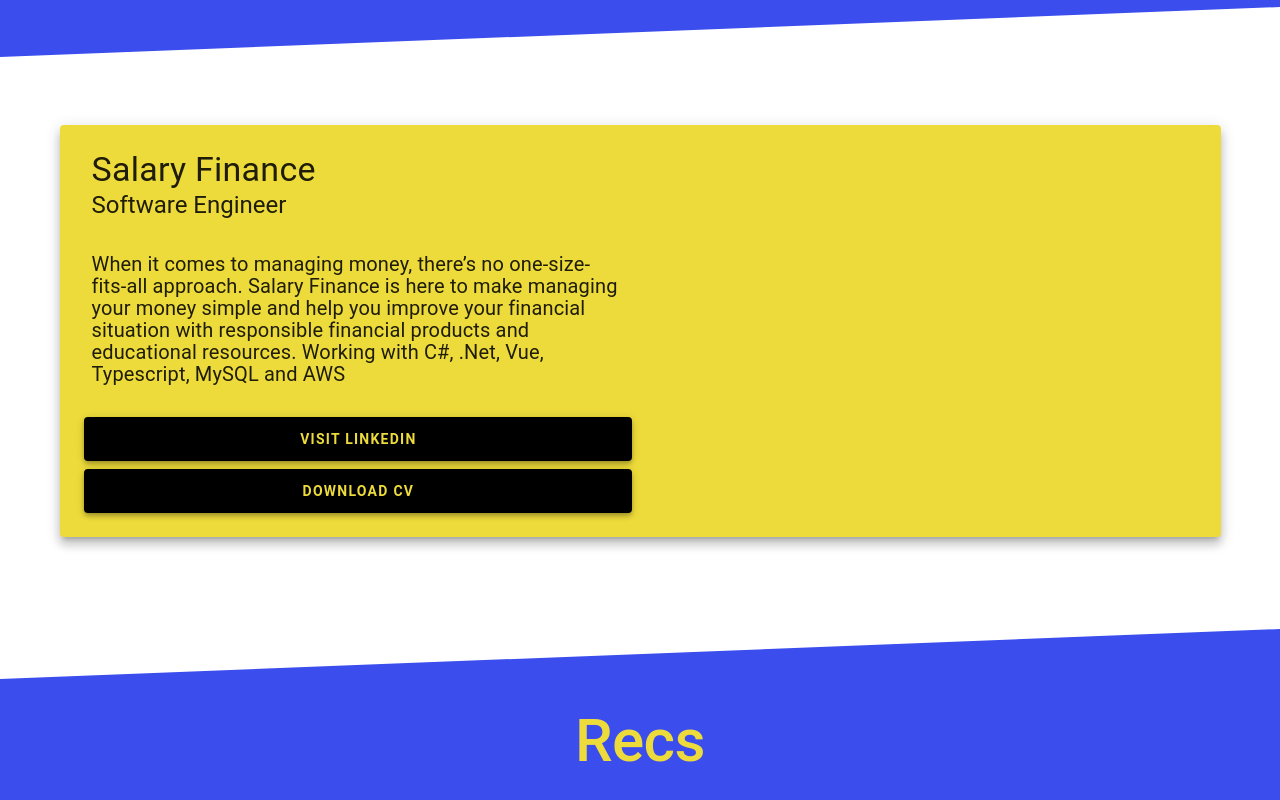
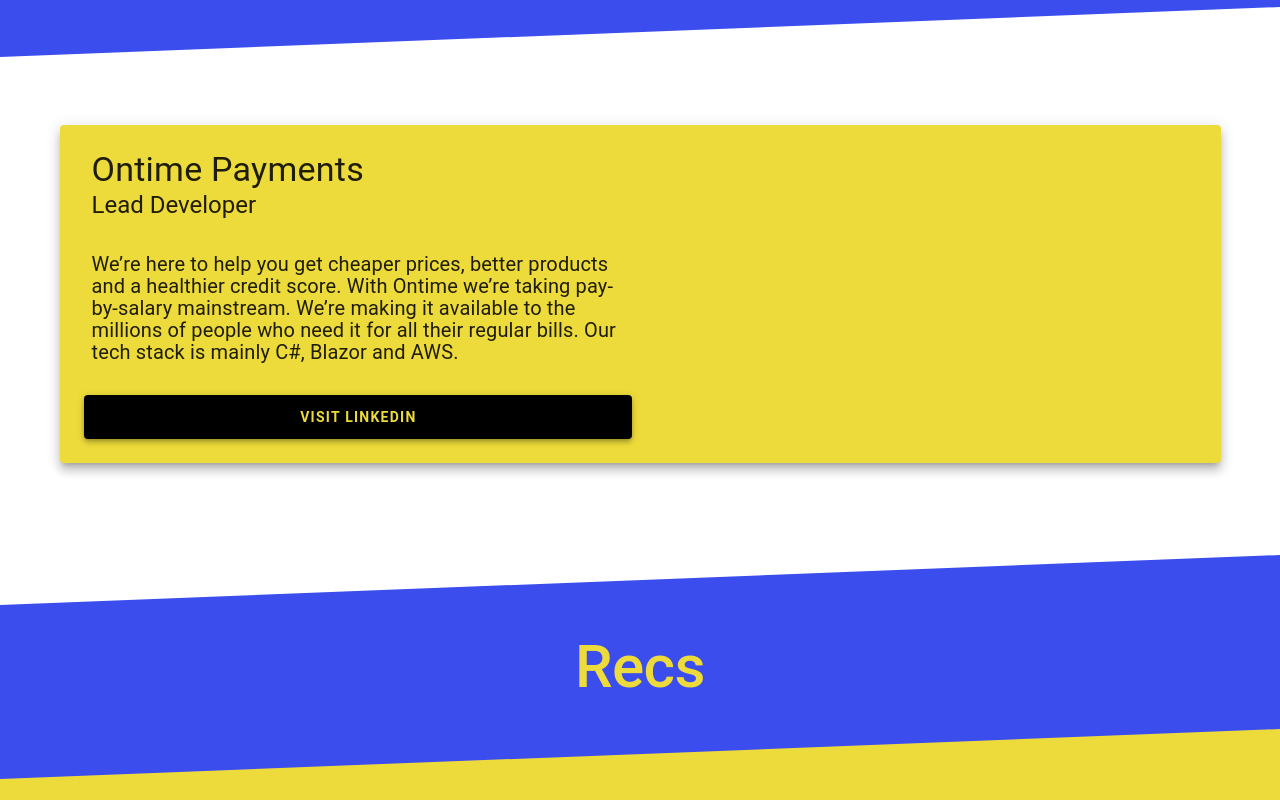
Before and after one commit to ollieChurch/CodingPortfolioV2, a Vue app: page / in a window 1280 px wide. Shown: the part 1000-1800 px from the top of the page. Built offline with nearby package versions, Linux system fonts and the light colour scheme.

Commit message:
Updates current job

```diff
--- a/src/components/NavBar.vue
+++ b/src/components/NavBar.vue
@@ -55,12 +55,12 @@
                         linkTo: "https://linkedin.com/in/olliechurch/",
                         icon: "linkedin"
                     },
-                    {
-                        name: "CV",
-                        linkTo: "ollieChurchCV.pdf",
-                        internalType: "download",
-                        icon: "clipboard-arrow-down-outline"
-                    },
+                    // {
+                    //     name: "CV",
+                    //     linkTo: "ollieChurchCV.pdf",
+                    //     internalType: "download",
+                    //     icon: "clipboard-arrow-down-outline"
+                    // },
                     {
                         name: "Contact",
                         linkTo: "",
--- a/src/views/home/HomeView.vue
+++ b/src/views/home/HomeView.vue
@@ -85,7 +85,7 @@
 	import ContactSection from './sections/ContactSection.vue'
 
 	import greetingImg from '../../assets/images/png/programing.png'
-	import sfGif from '../../assets/images/gif/salaryFinance.gif'
+	import currentJobLogo from '../../assets/images/jpg/ontime_payments_logo.jpeg'
 	import vueLogo from '../../assets/images/png/vue.png'
 	import csharpLogo from '../../assets/images/png/csharp.png'
 	import dotnetLogo from '../../assets/images/png/dotnet.png'
@@ -145,22 +145,21 @@
 						src: htmlLogo
 					}
 				],
-				sfGif: sfGif,
 				jobs: [
 					{
-						title: 'Salary Finance',
-						subtitle: 'Software Engineer',
-						img: sfGif,
-						text: 'When it comes to managing money, there’s no one-size-fits-all approach. Salary Finance is here to make managing your money simple and help you improve your financial situation with responsible financial products and educational resources. Working with C#, .Net, Vue, Typescript, MySQL and AWS',
+						title: 'Ontime Payments',
+						subtitle: 'Lead Developer',
+						img: currentJobLogo,
+						text: 'We’re here to help you get cheaper prices, better products and a healthier credit score. With Ontime we’re taking pay-by-salary mainstream. We’re making it available to the millions of people who need it for all their regular bills. Our tech stack is mainly C#, Blazor and AWS.',
 						buttons: [
 							{
 								name: 'Visit LinkedIn',
 								linkTo: 'https://www.linkedin.com/in/olliechurch/'
 							},
-							{
-								name: 'Download CV',
-								linkTo: 'ollieChurchCV.pdf'
-							}
+							// {
+							// 	name: 'Download CV',
+							// 	linkTo: 'ollieChurchCV.pdf'
+							// }
 						]
 					}
 				],
```
Also changed, not shown: src/assets/images/jpg/ontime_payments_logo.jpeg (added).
